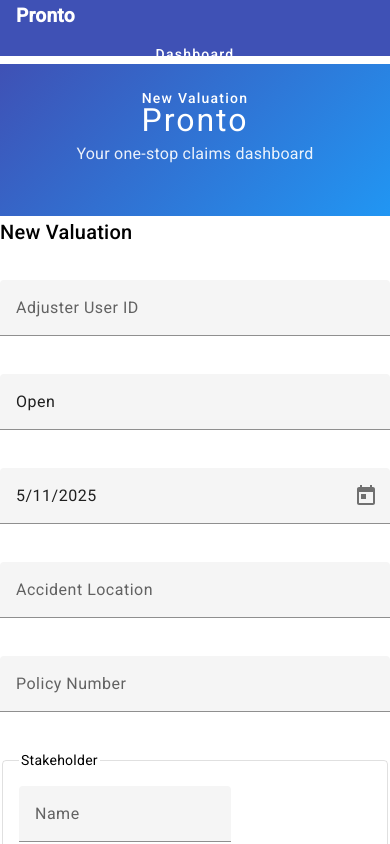
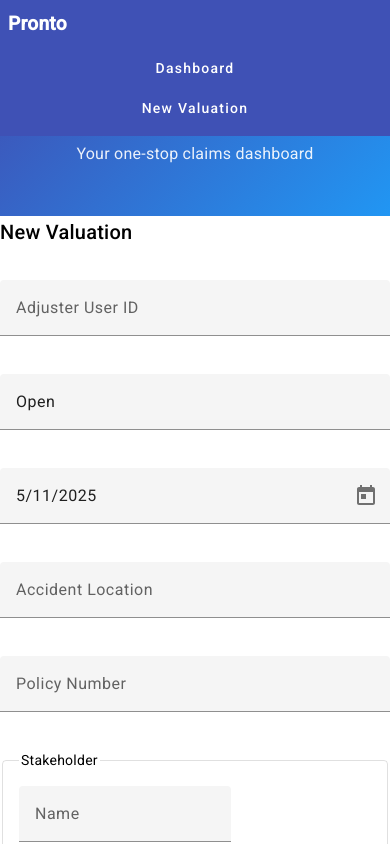
Before and after one commit to naatukodi/prontofrontend, an Angular app: page /valuation/new in a window 390 px wide. Shown: the top 844 px of the page. Built offline with nearby package versions, Linux system fonts and the light colour scheme.

Commit message:
fixed UI bugs

```diff
--- a/src/app/app.component.scss
+++ b/src/app/app.component.scss
@@ -93,4 +93,22 @@
         font-size: 0.8rem;
       }
     }
+
+    @media (max-width: 600px) {
+        .app-toolbar {
+          flex-direction: column !important;  /* stack items vertically */
+          align-items: flex-start !important;
+          height: auto !important;            /* allow grow */
+          padding: 8px !important;
+        }
+
+        .app-toolbar .app-title {
+          margin-bottom: 8px;  /* give title some breathing room */
+        }
+
+        .app-toolbar button {
+          width: 100%;         /* each button full width */
+          margin: 4px 0 !important;
+        }
+    }
   }
--- a/src/app/components/dashboard/dashboard.component.scss
+++ b/src/app/components/dashboard/dashboard.component.scss
@@ -8,22 +8,16 @@
     margin: 0 auto;
 }
 
-/* lay out panels in a responsive grid */
 .dashboard-grid {
     display: grid;
+    grid-template-columns: 1fr;  /* <-- always one column */
     gap: 16px;
-    /* create as many columns of at least 280px as will fit, each stretching equally */
-    grid-template-columns: repeat(auto-fit, minmax(280px, 1fr));
-}
+  }
 
-/* ensure each panel fills its grid cell */
-.mat-expansion-panel {
-    border-radius: 8px;
-    overflow: hidden;
-    box-shadow: 0 2px 6px rgba(0,0,0,0.12);
-    width: 100%;
+  .mat-expansion-panel {
+    width: 100%;      /* fill the column */
     box-sizing: border-box;
-}
+  }
 
 /* header styles */
 .mat-expansion-panel-header {
--- a/src/app/components/dashboard/dashboard.component.ts
+++ b/src/app/components/dashboard/dashboard.component.ts
@@ -12,15 +12,15 @@ export class DashboardComponent implements OnInit {
   loading = true;
   error: string | null = null;
 
-  // you could also pull these from a user service or route params
-  private adjusterUserId = 'user-123';
+  // Drop the adjusterUserId entirely
   private status = 'Open';
 
   constructor(private claimService: ClaimService) {}
 
   ngOnInit(): void {
+    // Pass undefined for adjusterUserId, so only status is sent
     this.claimService
-      .getAll(this.adjusterUserId, this.status)
+      .getAll(undefined, this.status)
       .subscribe({
         next: data => {
           this.claims = data;
--- a/src/app/components/valuation-form/valuation-form.component.ts
+++ b/src/app/components/valuation-form/valuation-form.component.ts
@@ -1,5 +1,6 @@
 import { Component, OnInit } from '@angular/core';
 import { MatInputModule } from '@angular/material/input';
+import { Router } from '@angular/router';
 import {
   FormBuilder,
   FormGroup,
@@ -21,7 +22,8 @@ export class ValuationFormComponent implements OnInit {
 
   constructor(
     private fb: FormBuilder,
-    private svc: ClaimService
+    private svc: ClaimService,
+    private router: Router
   ) {}
 
   ngOnInit() {
@@ -161,7 +163,8 @@ export class ValuationFormComponent implements OnInit {
     this.svc.create(payload).subscribe({
       next: res => {
         this.loading = false;
-        // navigate or show success
+        // Redirect to Dashboard (home)
+        this.router.navigate(['/']);
       },
       error: err => {
         this.loading = false;
```
